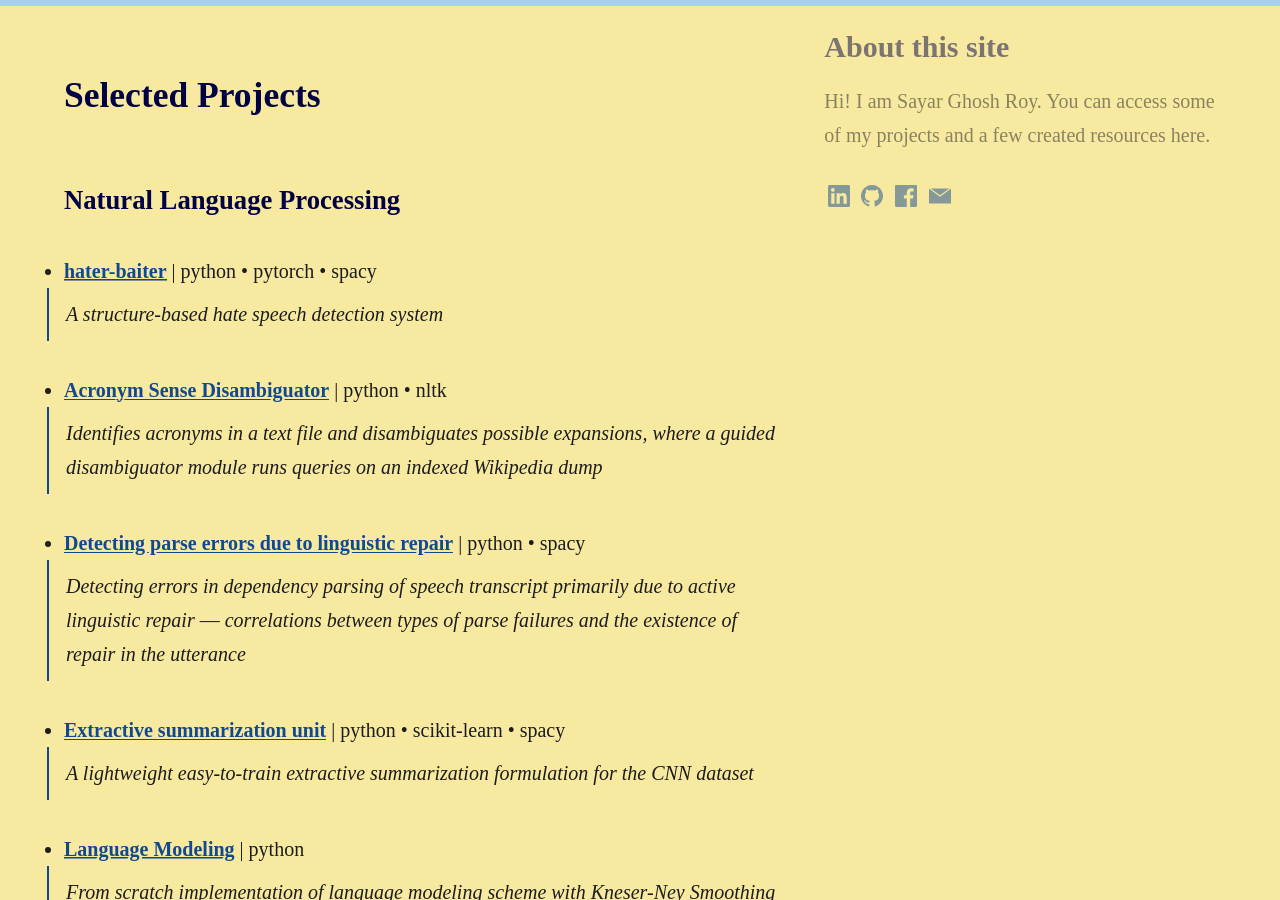
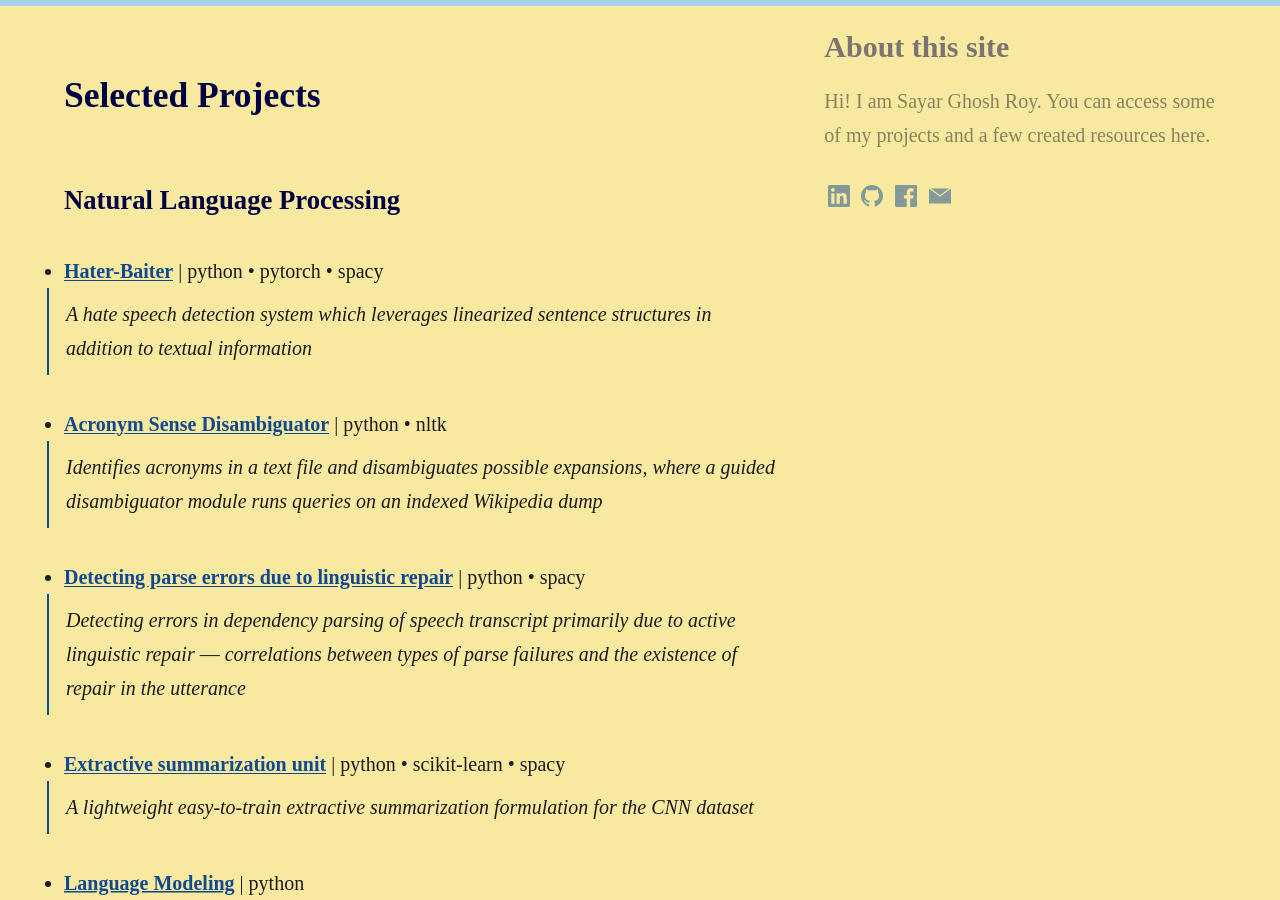
Before and after one commit to sayarghoshroy/sayarghoshroy.github.io, a Jekyll site: the page built from work.md, in a window 1280 px wide and 900 px high, scrolled down 414 px. Built offline with Jekyll 4.4.1, drawn with Linux system fonts in a browser that asks for light colours; some web fonts are replaced.

Commit message:
Updated Projects

```diff
--- a/work.md
+++ b/work.md
@@ -13,8 +13,8 @@ aside: true
 
 #### Natural Language Processing <br><br>
 
-- [<b>hater-baiter</b>](https://github.com/sayarghoshroy/hater-baiter) \| python • pytorch • spacy
-> <p style="align: justify">A structure-based hate speech detection system</p>
+- [<b>Hater-Baiter</b>](https://github.com/sayarghoshroy/hater-baiter) \| python • pytorch • spacy
+> <p style="align: justify">A hate speech detection system which leverages linearized sentence structures in addition to textual information</p>
 
 - [<b>Acronym Sense Disambiguator</b>](https://github.com/sayarghoshroy/Acronym-Sense-Disambiguator) \| python • nltk
 > <p style="align: justify">Identifies acronyms in a text file and disambiguates possible expansions, where a guided disambiguator module runs queries on an indexed Wikipedia dump</p>
```
